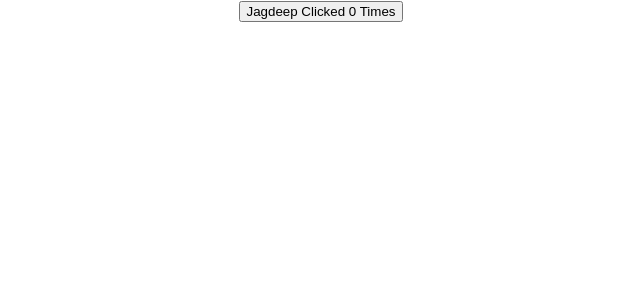
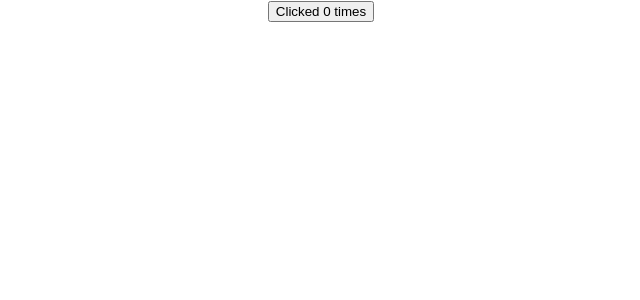
Before and after one commit to Jagkar/react-learning-codeevolution, a React (Create React App) app: page / in a window 1280 px wide. Shown: the top 300 px of the page, without its empty margins (319-959 px from the left). Built offline with nearby package versions, Linux system fonts and the light colour scheme.

Commit message:
Day 25 Render Props: 2 ways: render and children

```diff
--- a/src/App.js
+++ b/src/App.js
@@ -1,3 +1,4 @@
+/* eslint-disable react/jsx-pascal-case */
 import logo from "./logo.svg";
 import "./App.css";
 // import Greet from './components/t6_greet'
@@ -42,6 +43,9 @@ import T33_HoverCounter from "./components/T33_HoverCounter";
 import T34_ClickCounter from "./components/T34_ClickCounter";
 import T34_HoverCounter from "./components/T34_HoverCounter";
 import T35_ClickCounter from "./components/T35_ClickCounter";
+import T37_User from "./components/T37_User";
+import T37_Counter from "./components/T37_Counter";
+import T37_ClickCounter from "./components/T37_ClickCounter";
 
 function App() {
   return (
@@ -124,8 +128,23 @@ function App() {
 
       {/* <T34_ClickCounter/>
       <T34_HoverCounter/> */}
+      {/* <T35_ClickCounter name='Jagdeep'/> */}
 
-      <T35_ClickCounter name='Jagdeep'/>
+      {/* <T37_User name="Jagdeep"/> */}
+      {/* <T37_User name={(isLoggedIn)=>isLoggedIn?'Jagdeep':'Guest'}/> */}
+      {/* change prop name to render, this will not conflict with render lifecycle */}
+      {/* <T37_User render={(isLoggedIn)=>isLoggedIn?'Jagdeep':'Guest'}/> */}
+
+      {/* <T37_Counter
+        render={(count, incrementCount) => (
+          <T37_ClickCounter count={count} incrementCount={incrementCount} />
+        )}
+      /> */}
+      <T37_Counter>
+      {(count, incrementCount) => (
+          <T37_ClickCounter count={count} incrementCount={incrementCount} />
+        )}
+      </T37_Counter>
 
       {/* <T43_postForm/> */}
     </div>
--- /dev/null
+++ b/src/components/T37_ClickCounter.js
@@ -0,0 +1,11 @@
+import React from 'react'
+
+const T37_ClickCounter=(props)=> {
+  return (
+    <div>
+        <button onClick={props.incrementCount}>Clicked {props.count} times</button>
+    </div>
+  )
+}
+
+export default T37_ClickCounter
--- /dev/null
+++ b/src/components/T37_Counter.js
@@ -0,0 +1,26 @@
+import React, { Component } from 'react'
+
+class T37_Counter extends Component {
+    constructor(props) {
+      super(props)
+
+      this.state = {
+         count:0
+      }
+    }
+    incrementCount = () => {
+        this.setState(prevState => {
+            return {count: prevState.count + 1}
+        })
+    }
+  render() {
+    return (
+      <div>
+        {/* {this.props.render(this.state.count, this.incrementCount)} */}
+        {this.props.children(this.state.count, this.incrementCount)}
+      </div>
+    )
+  }
+}
+
+export default T37_Counter
--- /dev/null
+++ b/src/components/T37_User.js
@@ -0,0 +1,13 @@
+import React, { Component } from 'react'
+
+export class T37_User extends Component {
+  render() {
+    return (
+    //   <div>{this.props.name}</div>
+    //   <div>{this.props.name(true)}</div>
+      <div>{this.props.render(true)}</div>
+    )
+  }
+}
+
+export default T37_User
```
